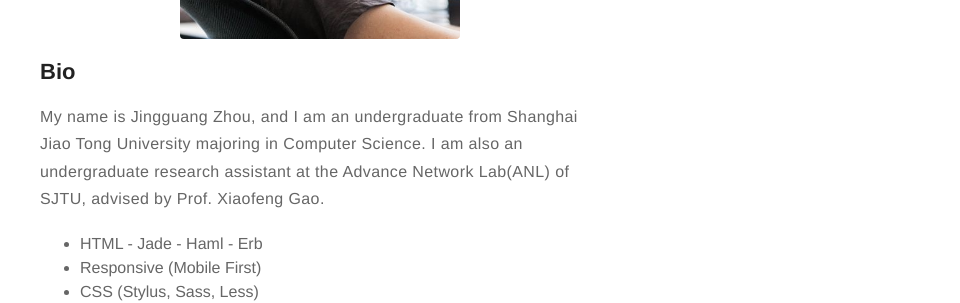
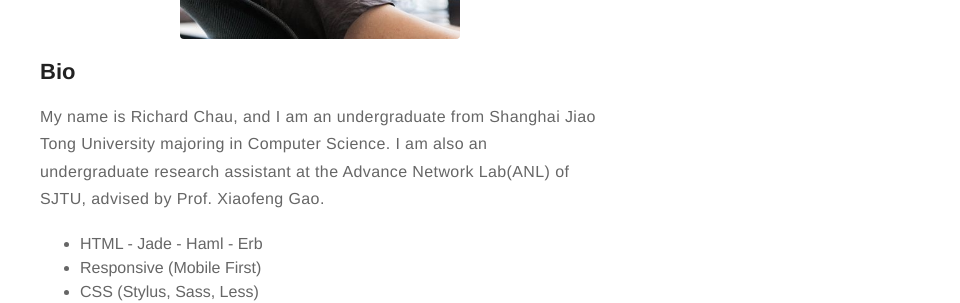
Before and after one commit to richard-chau/richard-chau.github.io, a Jekyll site: the page built from about.md, in a window 1280 px wide. Shown: the part 366-669 px from the top of the page, without its empty margins (320-1280 px from the left). Built offline with Jekyll 4.4.1, drawn with Linux system fonts in a browser that asks for light colours.

Commit message:
Update about.md

```diff
--- a/about.md
+++ b/about.md
@@ -5,7 +5,7 @@ layout: page
 ![Profile Image]({{ site.url }}/{{ site.picture }})
 
 <h2>Bio</h2>
-My name is Jingguang Zhou, and I am an undergraduate from Shanghai Jiao Tong University majoring in Computer Science. I am also an undergraduate research assistant at the Advance Network Lab(ANL) of SJTU, advised by Prof. Xiaofeng Gao.
+My name is Richard Chau, and I am an undergraduate from Shanghai Jiao Tong University majoring in Computer Science. I am also an undergraduate research assistant at the Advance Network Lab(ANL) of SJTU, advised by Prof. Xiaofeng Gao.
 
 <!--Currently I am a research intern at the Machine Learning department, Carnegie Mellon University. My advisor is Prof. Eric P. Xing.
 
```
